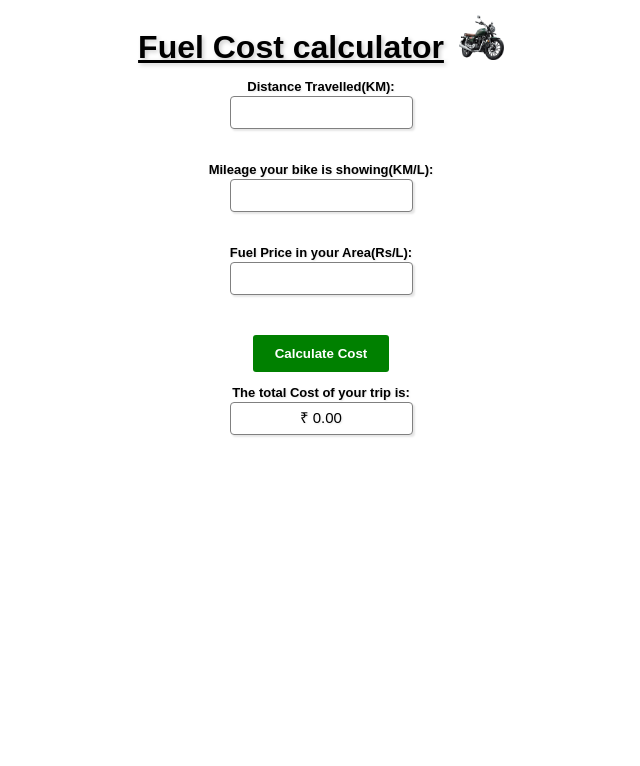
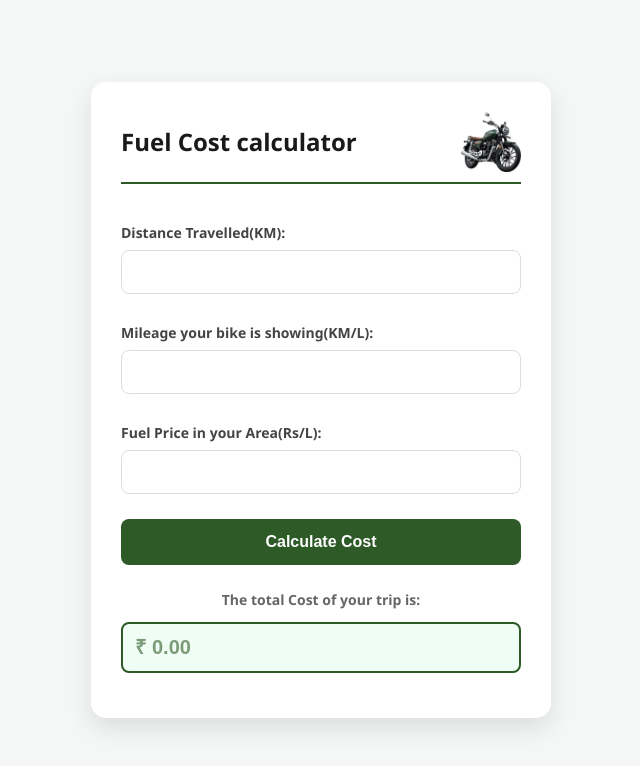
Before and after one commit to Raghav18pathak/WEB-DEVELOPMENT, a plain HTML site: page JAVASCRIPT-BASICS/cost-calc/cost-calc.html in a window 1280 px wide. Shown: the whole page, without its empty margins (319-959 px from the left). Drawn offline with Linux system fonts and the light colour scheme.

Commit message:
Refactor cost-calc.css for improved styling

```diff
--- a/JAVASCRIPT-BASICS/cost-calc/cost-calc.css
+++ b/JAVASCRIPT-BASICS/cost-calc/cost-calc.css
@@ -1,68 +1,108 @@
-.title{
+
+body {
+    background-color: #f4f7f6;
+    display: flex;
+    justify-content: center;
+    align-items: center;
+    min-height: 100vh;
+    margin: 0;
+    font-family: 'Segoe UI', Tahoma, Geneva, Verdana, sans-serif;
+}
+
+.all {
+    background: white;
+    padding: 30px;
+    border-radius: 15px;
+    box-shadow: 0 10px 25px rgba(0, 0, 0, 0.1);
+    max-width: 400px;
+    width: 90%;
+    display: flex;
+    flex-direction: column;
+}
+
+.title {
     display: flex;
     align-items: center;
-    gap: 5px;
+    justify-content: space-between;
+    margin-bottom: 25px;
+    border-bottom: 2px solid #2d5a27;
+    padding-bottom: 10px;
 }
-h1{
-    font-family: arial;
-    font-weight: bold;
-    color: black;
-    text-align: left;
-    margin-bottom: 0px;
-    text-decoration: underline;
-    text-shadow: 2px 2px 4px rgba(0, 0, 0, 0.2);
+
+h1 {
+    font-size: 1.5rem;
+    color: #1a1a1a;
+    margin: 0;
+    text-decoration: none;
+    text-shadow: none;
 }
-input{
-    margin-top: 2px;
-    margin-bottom: 20px;
-    padding-top: 8px;
-    padding-bottom: 8px;
-    border-radius: 4px;
-    border: 1px solid gray;
-    text-align: center;
-    box-shadow: 2px 2px 2px rgba(0, 0, 0, 0.1);
+
+img {
+    width: 60px;
+    height: auto;
+    object-fit: contain;
 }
-img{
-    display: flex;
-    width: 45px;
-    align-items: right;
-    margin-left: 10px;
+
+p {
+    color: #444;
+    font-size: 14px;
+    margin-bottom: 8px;
+    font-weight: 600;
 }
-p{
-    font-family: arial;
-    color: black;
-    font-size: 13px;
-    margin-bottom: 0px;
-    font-weight: bold;
-    text-shadow: 1px 1px 2px rgba(0, 0, 0, 0.1);
+
+input {
+    margin-bottom: 15px;
+    padding: 12px;
+    border-radius: 8px;
+    border: 1px solid #ddd;
+    font-size: 16px;
+    transition: border-color 0.3s, box-shadow 0.3s;
 }
-button{
-    display: block;
-    background-color: green;
+
+input:focus {
+    outline: none;
+    border-color: #2d5a27;
+    box-shadow: 0 0 0 3px rgba(45, 90, 39, 0.1);
+}
+
+button {
+    background-color: #2d5a27;
     color: white;
     border: none;
-    padding-left: 22px;
-    padding-right: 22px;
-    padding-top: 11px;
-    padding-bottom: 11px;
+    padding: 14px;
+    font-size: 16px;
     font-weight: bold;
-    border-radius: 3px;
-    margin-top: 20px;
+    border-radius: 8px;
+    margin-top: 10px;
+    cursor: pointer;
+    transition: background 0.3s, transform 0.1s;
 }
-.all{
-    display: flex;
-    flex-direction: column;
-    align-items: center;
+
+button:hover {
+    background-color: #1e3d1a;
+    opacity: 1;
 }
-button:hover {
-    opacity: 0.8;
-    cursor: pointer;
+
+button:active {
+    transform: scale(0.98);
 }
-#total-cost-display::placeholder{
-    font-family: arial;
-    color: black;
-    font-size: 15px;
-    margin-top: 20px;
-    text-shadow: 1px 1px 2px rgba(0, 0, 0, 0.1);
+
+#result {
+    margin-top: 25px;
     text-align: center;
+    color: #666;
 }
+
+#total-cost-display {
+    background-color: #f0fdf4;
+    border: 2px solid #2d5a27;
+    color: #2d5a27;
+    font-weight: bold;
+    font-size: 20px;
+    margin-top: 5px;
+}
+
+#total-cost-display::placeholder {
+    color: #2d5a27;
+    opacity: 0.6;
+}
```
